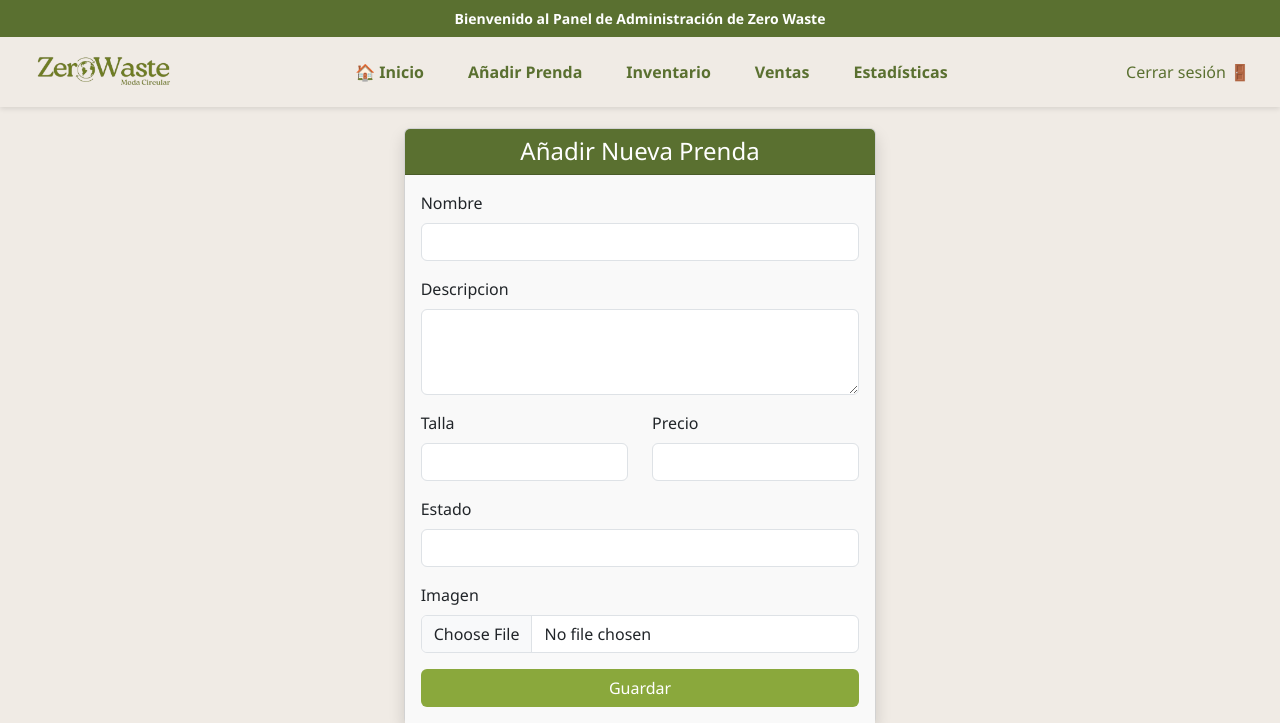
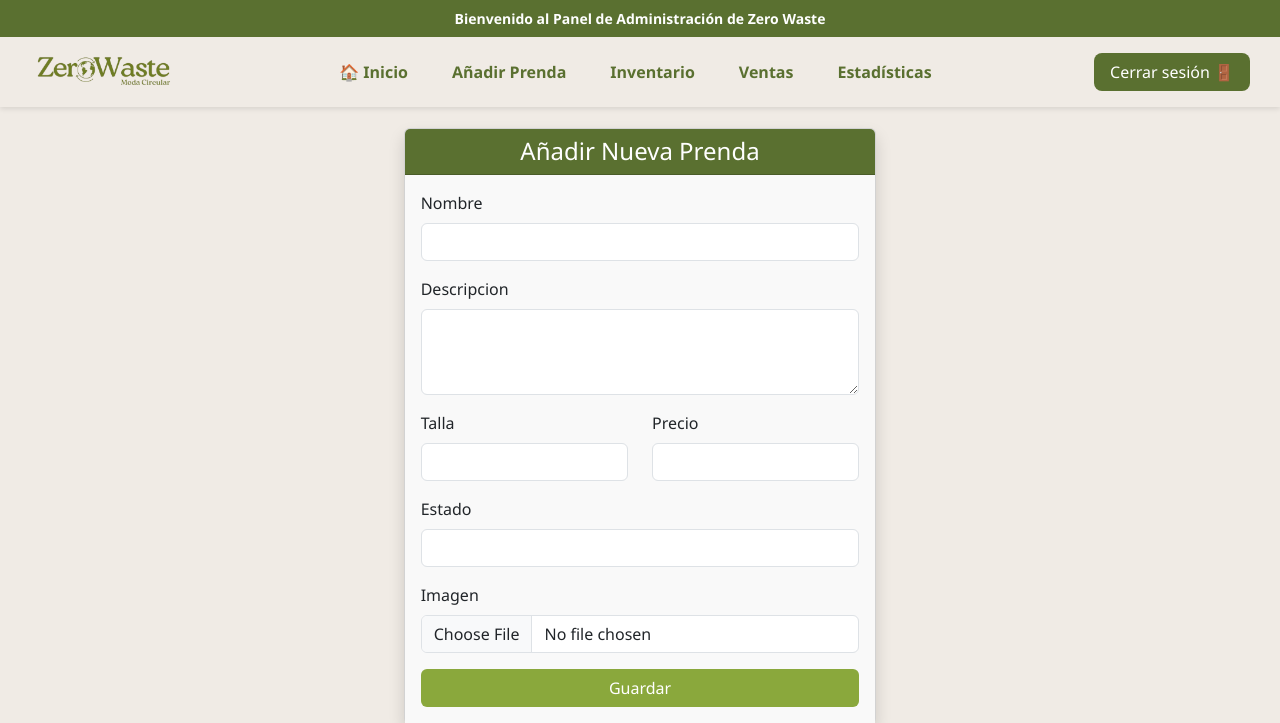
Before and after one commit to JJRodriguezz/ZeroWaste, a Django app: page /agregar-prenda/ in a window 1280 px wide, with the pointer over the restyled element. Shown: the top 723 px of the page. Run offline with Django 5.2, Linux system fonts and the light colour scheme.

Commit message:
Hoover Boton Cerrar Sesión

```diff
--- a/inventory/static/inventory/css/admin_dashboard.css
+++ b/inventory/static/inventory/css/admin_dashboard.css
@@ -105,6 +105,14 @@ h2 {
     font-weight: 500;
 }
 
+.admin-icons a:hover {
+    background-color: #5a7030;
+    color: white;
+    padding: 0.5rem 1rem;
+    border-radius: 8px;
+    transition: background-color 0.3s ease;
+}
+
 /* CENTRAR SECCIONES */
 .resumen,
 .accesos {
```
